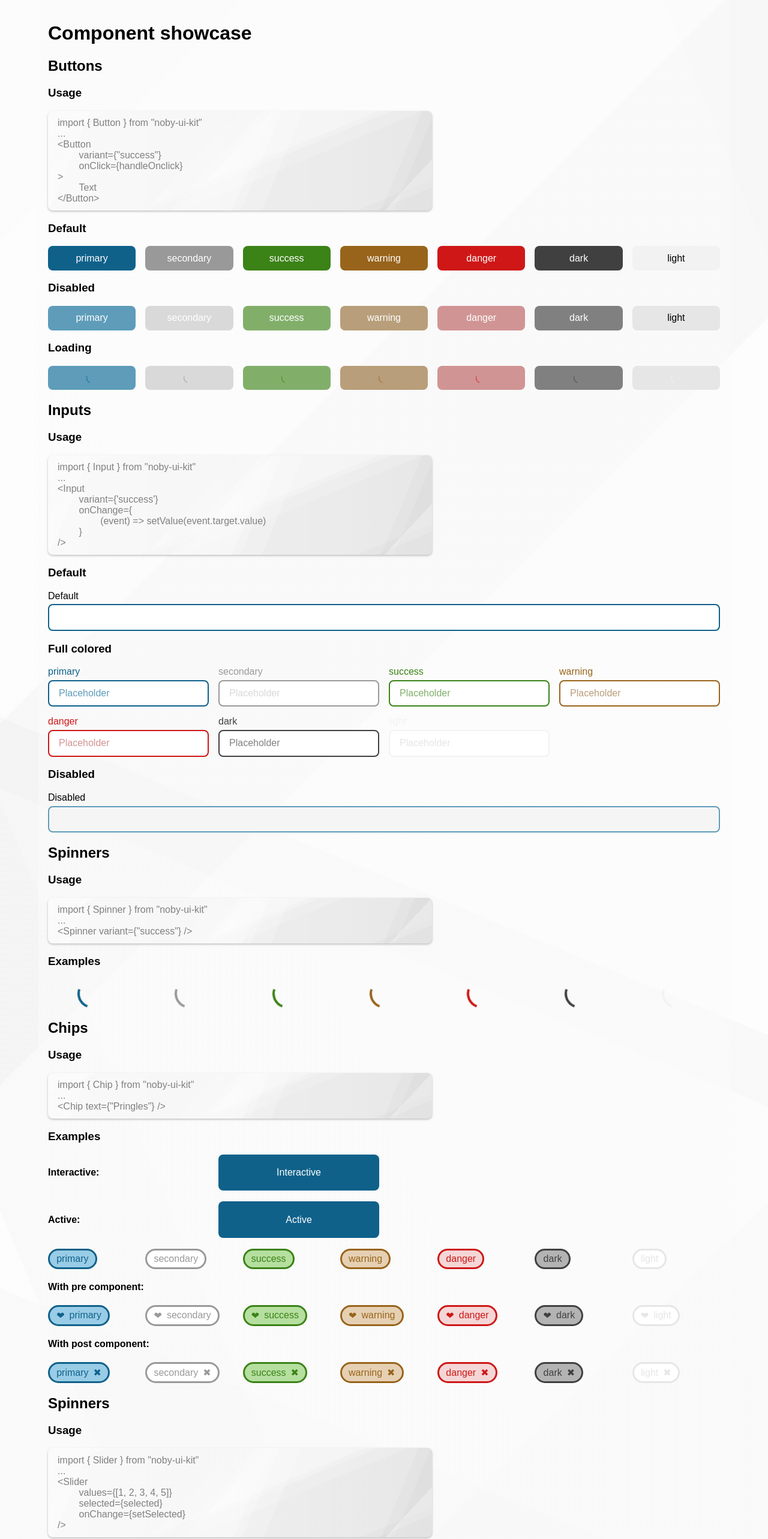
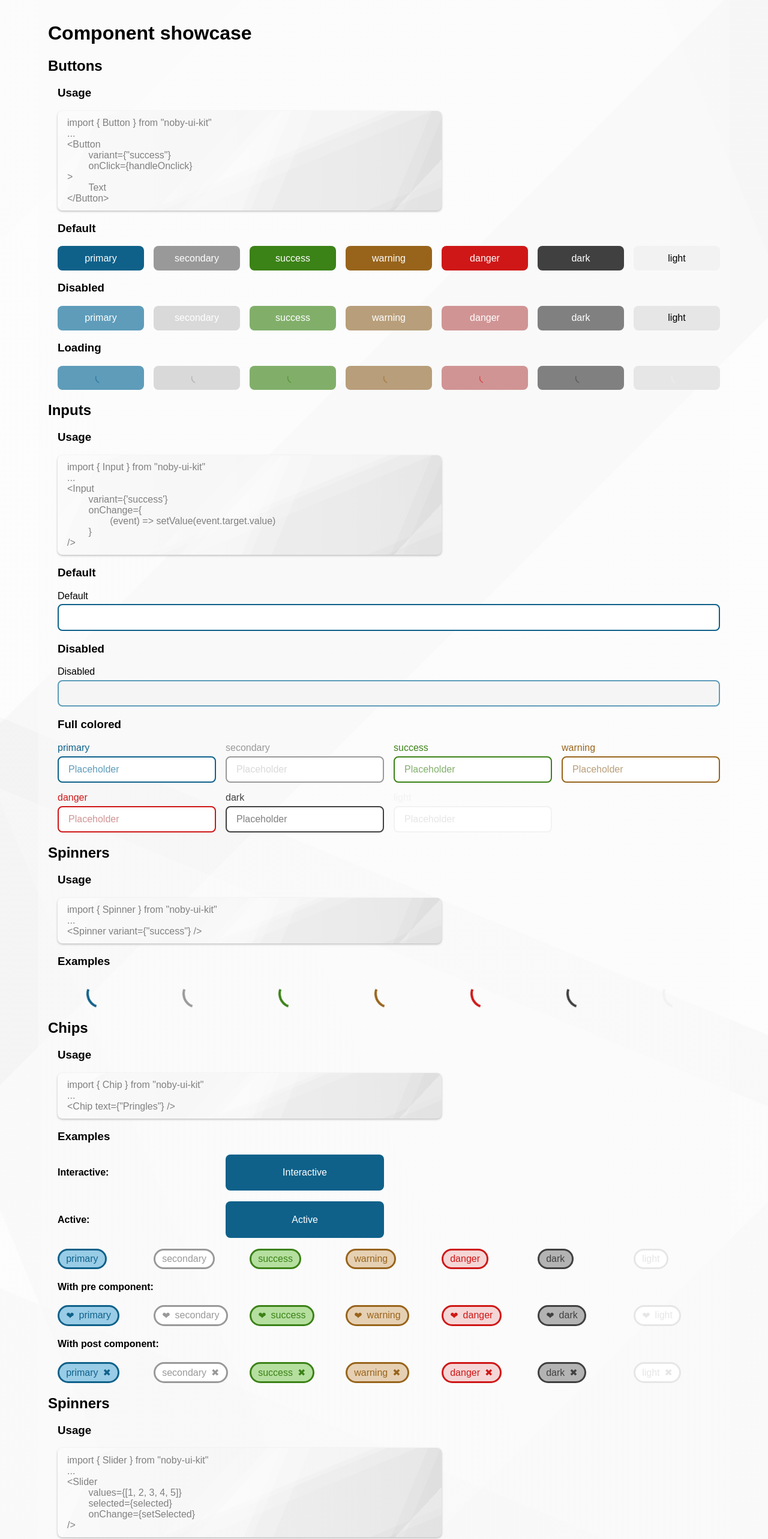
Before and after one commit to noby88/noby-ui-kit, a React (Create React App) app: page / in a window 1280 px wide. Shown: the top 2566 px of the page at 60% size. Built offline with nearby package versions, Linux system fonts and the light colour scheme.

Commit message:
styled articales

```diff
--- a/src/components/Buttons.tsx
+++ b/src/components/Buttons.tsx
@@ -1,5 +1,5 @@
 import Button from '../lib/Button';
-import { ShowInline, UsageCard, variants } from './Layout';
+import { Article, ShowInline, UsageCard, variants } from './Layout';
 
 const Buttons = () => {
   const onPress = (button: string) =>
@@ -52,7 +52,7 @@ const Buttons = () => {
   return (
     <section>
       <h2>Buttons</h2>
-      <article>
+      <Article>
         <h3>Usage</h3>
         <pre>{usage}</pre>
         <h3>Default</h3>
@@ -61,7 +61,7 @@ const Buttons = () => {
         <ShowInline>{disabledButtons}</ShowInline>
         <h3>Loading</h3>
         <ShowInline>{loadingButtons}</ShowInline>
-      </article>
+      </Article>
     </section>
   );
 };
--- a/src/components/Cards.tsx
+++ b/src/components/Cards.tsx
@@ -10,6 +10,7 @@ import {
   ShowGrid,
   ShowInline,
   UsageCard,
+  Article,
 } from './Layout';
 
 const elevations: IElevation[] = [0, 1, 2, 3, 4];
@@ -73,7 +74,7 @@ const Cards = () => {
   return (
     <section>
       <h2>Cards</h2>
-      <article>
+      <Article>
         <h3>Usage</h3>
         <pre>{usage}</pre>
         <h3>Examples</h3>
@@ -91,7 +92,7 @@ const Cards = () => {
         </ShowInline>
         <br />
         {cards}
-      </article>
+      </Article>
     </section>
   );
 };
--- a/src/components/Chips.tsx
+++ b/src/components/Chips.tsx
@@ -1,7 +1,7 @@
 import { useState } from 'react';
 import Button from '../lib/Button';
 import Chip from '../lib/Chip';
-import { ShowInline, UsageCard, variants } from './Layout';
+import { Article, ShowInline, UsageCard, variants } from './Layout';
 
 const Chips = () => {
   const [isActive, setIsActive] = useState(true);
@@ -70,7 +70,7 @@ const Chips = () => {
   return (
     <section>
       <h2>Chips</h2>
-      <article>
+      <Article>
         <h3>Usage</h3>
         <pre>{usage}</pre>
         <h3>Examples</h3>
@@ -89,7 +89,7 @@ const Chips = () => {
         <ShowInline>{preChips}</ShowInline>
         <h4>With post component:</h4>
         <ShowInline>{postChips}</ShowInline>
-      </article>
+      </Article>
     </section>
   );
 };
--- a/src/components/Groups.tsx
+++ b/src/components/Groups.tsx
@@ -1,7 +1,7 @@
 import Button from '../lib/Button';
 import Card from '../lib/Card';
 import Group from '../lib/Group';
-import { UsageCard } from './Layout';
+import { Article, UsageCard } from './Layout';
 
 const Groups = () => {
   const groupedButtons = (
@@ -37,7 +37,7 @@ const Groups = () => {
   return (
     <section>
       <h2>Grouping</h2>
-      <article>
+      <Article>
         <h3>Usage</h3>
         <pre>{usage}</pre>
         <h3>Examples</h3>
@@ -45,7 +45,7 @@ const Groups = () => {
         {groupedButtons}
         <h4>Grouped Cards</h4>
         {groupedCards}
-      </article>
+      </Article>
     </section>
   );
 };
--- a/src/components/Inputs.tsx
+++ b/src/components/Inputs.tsx
@@ -1,6 +1,6 @@
 import { useState } from 'react';
 import Input from '../lib/Input';
-import { ShowInline, UsageCard, variants } from './Layout';
+import { Article, ShowInline, UsageCard, variants } from './Layout';
 
 const Inputs = () => {
   const [value, setValue] = useState('');
@@ -30,7 +30,7 @@ const Inputs = () => {
   return (
     <section>
       <h2>Inputs</h2>
-      <article>
+      <Article>
         <h3>Usage</h3>
         <pre>{usage}</pre>
         <h3>Default</h3>
@@ -39,11 +39,11 @@ const Inputs = () => {
           value={value}
           onChange={(event) => setValue(event.target.value)}
         />
+        <h3>Disabled</h3>
+        <Input label={'Disabled'} value={value} disabled={true} />
         <h3>Full colored</h3>
         <ShowInline min={'15rem'}>{colorInputs}</ShowInline>
-        <h3>Disabled</h3>
-        <Input label={'Disabled'} value={value} disabled={true} />
-      </article>
+      </Article>
     </section>
   );
 };
--- a/src/components/Layout.ts
+++ b/src/components/Layout.ts
@@ -78,6 +78,10 @@ export const UsageCard = styled(Card)`
   background-blend-mode: overlay, overlay, overlay, normal;
 `;
 
+export const Article = styled.article`
+  padding-left: 1rem;
+`;
+
 export const variants: IVariant[] = [
   'primary',
   'secondary',
--- a/src/components/Skeletons.tsx
+++ b/src/components/Skeletons.tsx
@@ -1,5 +1,5 @@
 import Skeleton from '../lib/Skeleton';
-import { ShowInline, UsageCard, variants } from './Layout';
+import { Article, ShowInline, UsageCard, variants } from './Layout';
 
 const Skeletons = () => {
   const blockSpinners = variants.map((variant) => (
@@ -17,7 +17,7 @@ const Skeletons = () => {
   return (
     <section>
       <h2>Skeletons</h2>
-      <article>
+      <Article>
         <h3>Usage</h3>
         <pre>{usage}</pre>
         <h3>Examples</h3>
@@ -37,7 +37,7 @@ const Skeletons = () => {
         </UsageCard>
         <br />
         <Skeleton type={'paragraph'} height={'1rem'} lines={3} />
-      </article>
+      </Article>
     </section>
   );
 };
--- a/src/components/Sliders.tsx
+++ b/src/components/Sliders.tsx
@@ -1,6 +1,6 @@
 import { useState } from 'react';
 import Slider from '../lib/Slider';
-import { ShowInline, UsageCard, variants } from './Layout';
+import { Article, ShowInline, UsageCard, variants } from './Layout';
 
 const Sliders = () => {
   const [selected, setSelected] = useState(2);
@@ -28,7 +28,7 @@ const Sliders = () => {
   return (
     <section>
       <h2>Spinners</h2>
-      <article>
+      <Article>
         <h3>Usage</h3>
         <pre>{usage}</pre>
         <h3>Examples</h3>
@@ -62,7 +62,7 @@ const Sliders = () => {
           onChange={setSelected}
           labelTransform={(value) => `Opt. ${value}`}
         />
-      </article>
+      </Article>
     </section>
   );
 };
--- a/src/components/Spinners.tsx
+++ b/src/components/Spinners.tsx
@@ -1,5 +1,5 @@
 import Spinner from '../lib/Spinner';
-import { ShowInline, UsageCard, variants } from './Layout';
+import { Article, ShowInline, UsageCard, variants } from './Layout';
 
 const Spinners = () => {
   const defaultSpinners = variants.map((variant) => (
@@ -17,12 +17,12 @@ const Spinners = () => {
   return (
     <section>
       <h2>Spinners</h2>
-      <article>
+      <Article>
         <h3>Usage</h3>
         <pre>{usage}</pre>
         <h3>Examples</h3>
         <ShowInline>{defaultSpinners}</ShowInline>
-      </article>
+      </Article>
     </section>
   );
 };
```
